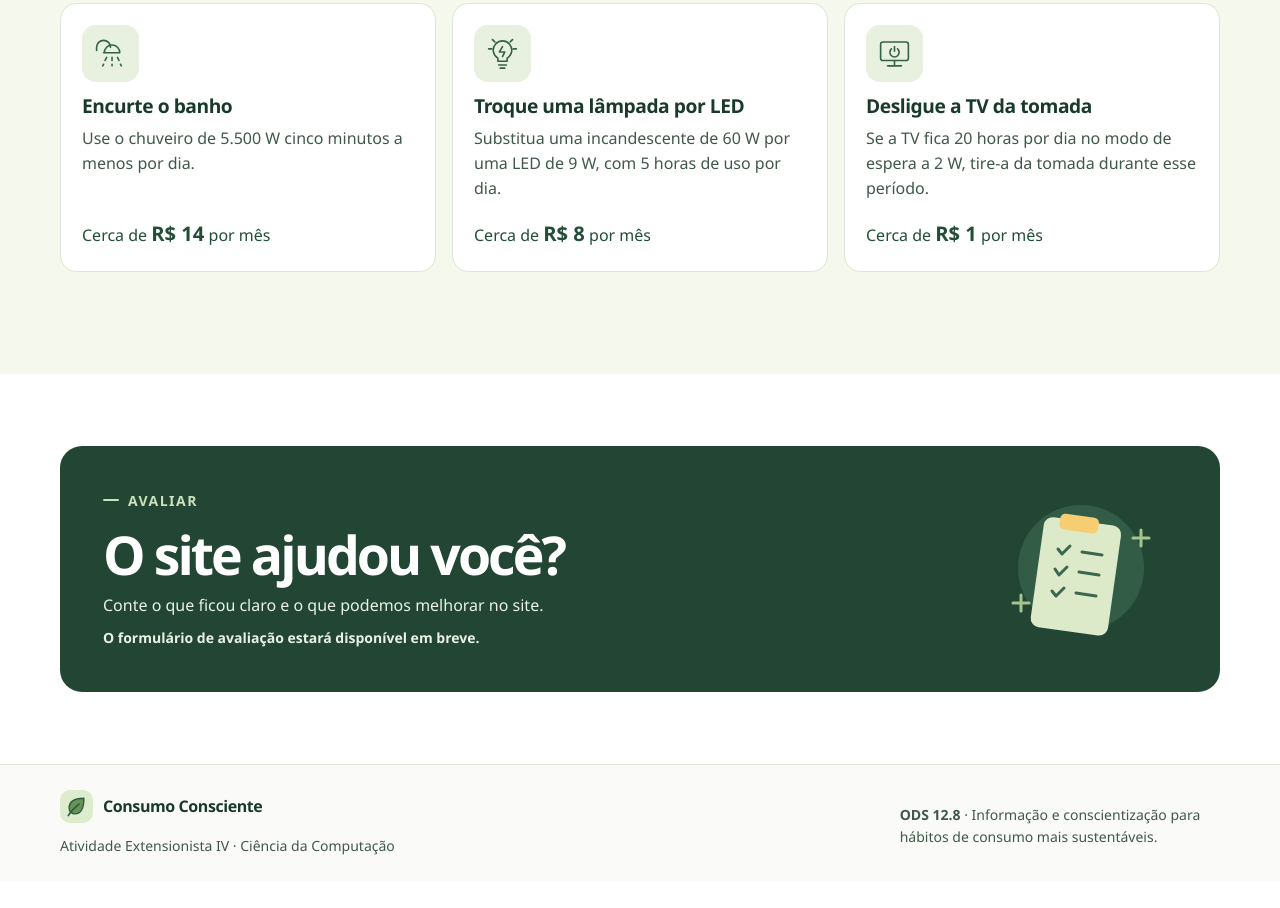
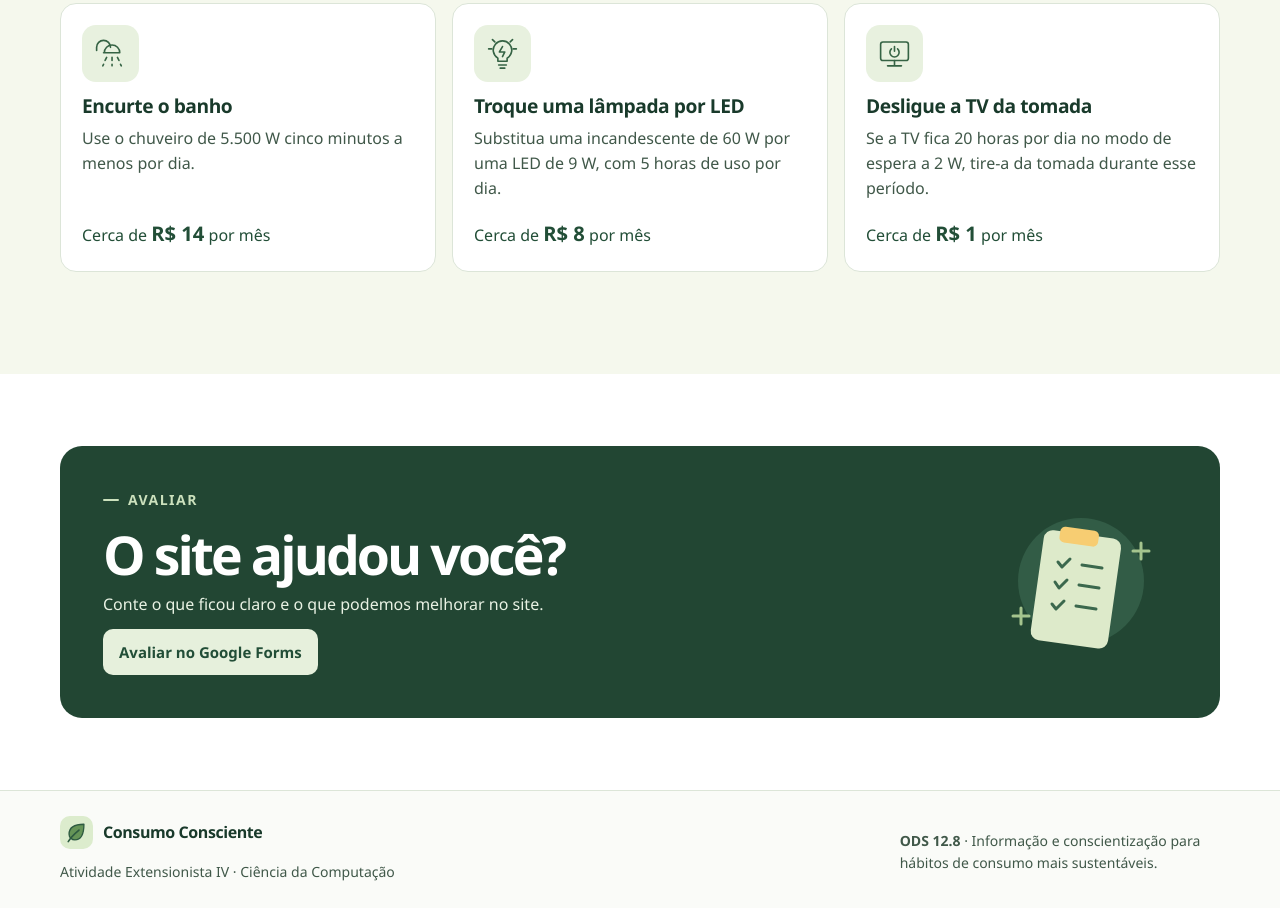
Before and after one commit to pspsShrodinger/consumo-consciente, a plain HTML site: page index.html in a window 1280 px wide. Shown: the part 4081-4989 px from the top of the page. Before the commit the page ends 4962 px from the top, so only its background shows below. Drawn offline with Linux system fonts and the light colour scheme.

Commit message:
Add files via upload

```diff
--- a/index.html
+++ b/index.html
@@ -254,8 +254,8 @@
           <p class="eyebrow"><span></span> Avaliar</p>
           <h2 id="avaliar-title">O site ajudou você?</h2>
           <p>Conte o que ficou claro e o que podemos melhorar no site.</p>
-          <p class="form-status" id="form-status">O formulário de avaliação estará disponível em breve.</p>
-          <a class="button primary" id="evaluation-link" hidden>Avaliar no Google Forms</a>
+          <p class="form-status" id="form-status" hidden>O formulário de avaliação estará disponível em breve.</p>
+          <a class="button primary" id="evaluation-link" href="https://forms.gle/FGEUJqp46FyjBo8H9" target="_blank" rel="noopener noreferrer">Avaliar no Google Forms</a>
         </div>
         <svg class="evaluation-art" viewBox="0 0 194 160" fill="none" aria-hidden="true">
           <circle cx="98" cy="79" r="63" fill="#325C46"/>
```
